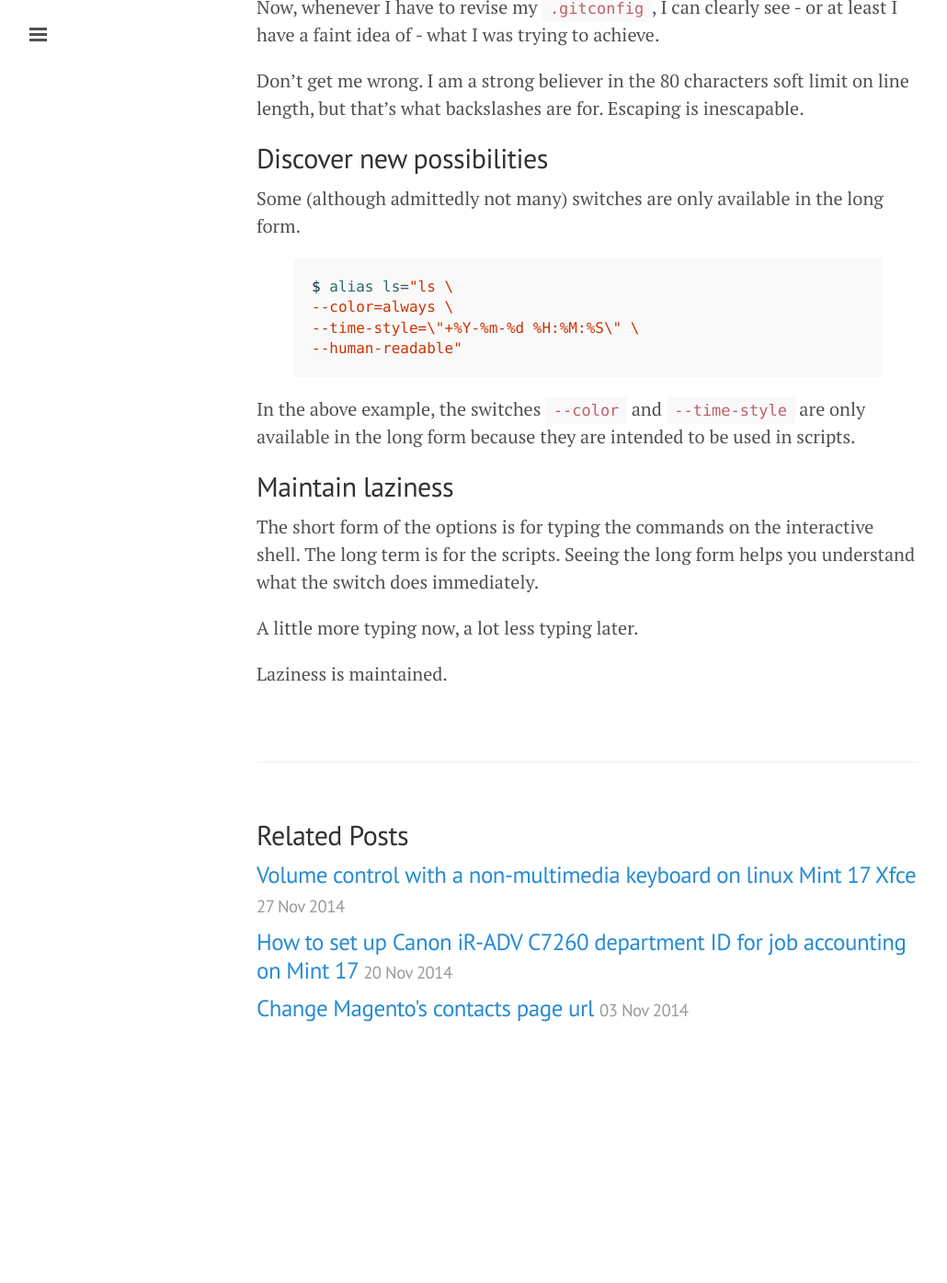
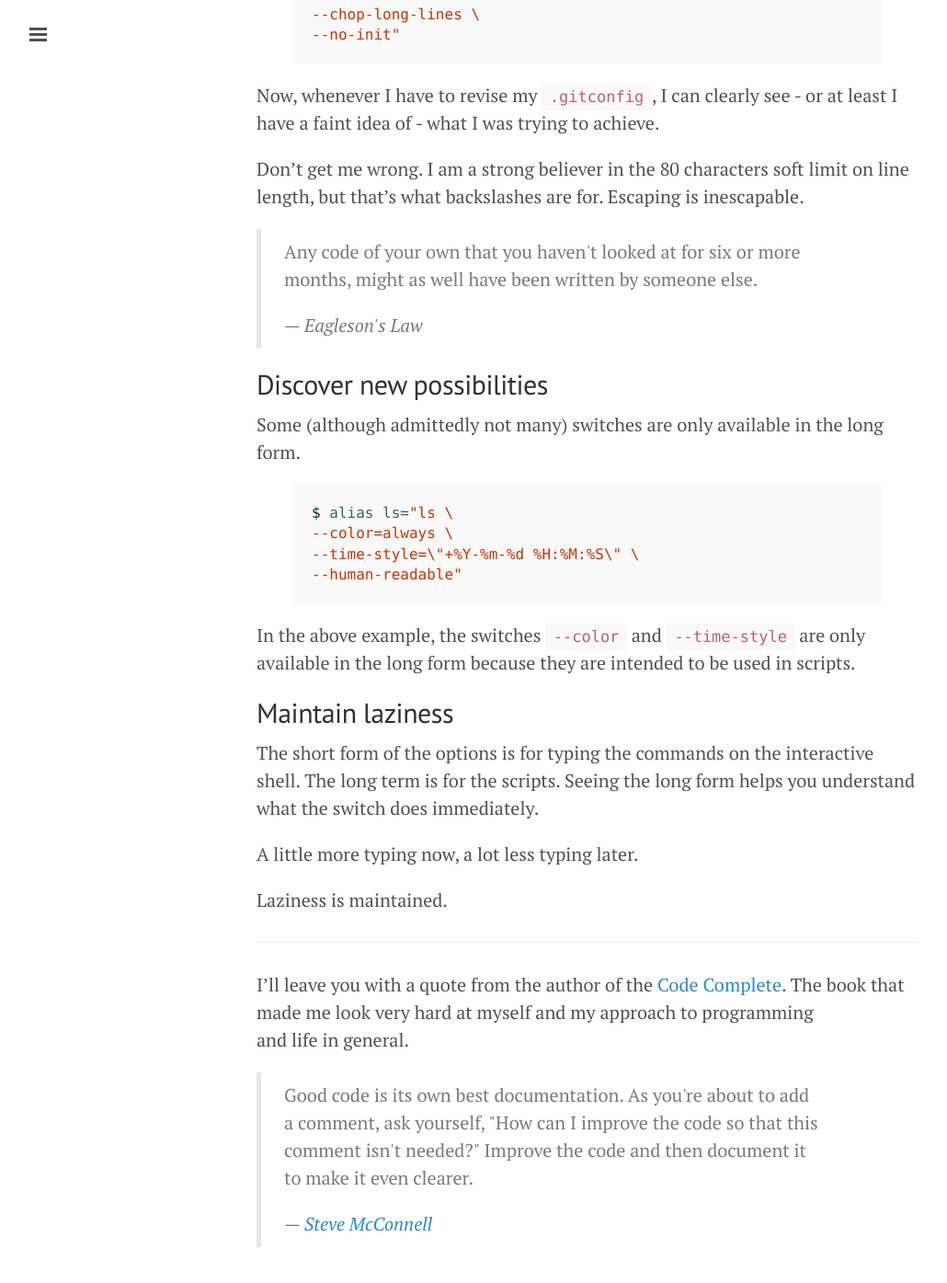
Before and after one commit to romanpitak/romanpitak.github.io, a Jekyll site: the page built from _posts/2014-11-12-why-the-long-options.md, in a window 1280 px wide and 1400 px high, scrolled down 1815 px. Shown: the top 1395 px of the window at 92% size, without its empty margins (1-1031 px from the left). Built offline with Jekyll 4.4.1, drawn with Linux system fonts in a browser that asks for light colours; Markdown is read by kramdown in place of the engine named in the settings; before the commit the page ends 2988 px from its top, so only the background shows below that; some of the changed text lies outside the part shown.

Commit message:
quotations added

```diff
--- a/_posts/2014-11-12-why-the-long-options.md
+++ b/_posts/2014-11-12-why-the-long-options.md
@@ -42,7 +42,12 @@ It has no direct connection to long options and --in-all-honesty -
 I don't remember the long options of `tar` while I do remember the short ones.
 But the point is this:
 
-> **Think about what you are writing and about the people who will be forced to read it**.
+<blockquote>
+<p>Always code as if the guy who ends up maintaining your code will be a violent psychopath who knows where you live.</p>
+<footer>— <cite>John Woods</cite></footer>
+</blockquote>
+
+... because it will, most probably, be you.
 
 ## Save yourself a trip to the man page
 
@@ -68,6 +73,11 @@ Now, whenever I have to revise my `.gitconfig`, I can clearly see - or at least
 Don't get me wrong. I am a strong believer in the 80 characters soft limit on line length, but that's what backslashes are for.
 Escaping is inescapable.
 
+<blockquote>
+<p>Any code of your own that you haven't looked at for six or more months, might as well have been written by someone else.</p>
+<footer>— <cite>Eagleson's Law</cite></footer>
+</blockquote>
+
 ## Discover new possibilities
 
 Some (although admittedly not many) switches are only available in the long form.
@@ -90,3 +100,16 @@ Seeing the long form helps you understand what the switch does immediately.
 A little more typing now, a lot less typing later.
 
 Laziness is maintained.
+
+<hr>
+
+I'll leave you with a&nbsp;quote from the&nbsp;author of the&nbsp;<a href="http://www.cc2e.com"
+target="_blank">Code Complete</a>. The&nbsp;book that made me look very hard at&nbsp;myself
+and&nbsp;my&nbsp;approach to&nbsp;programming and&nbsp;life&nbsp;in&nbsp;general.
+
+<blockquote>
+<p>Good code is&nbsp;its&nbsp;own best documentation. As&nbsp;you're about to add a&nbsp;comment,
+ask yourself, "How can I&nbsp;improve the&nbsp;code so&nbsp;that this comment isn't needed?"
+Improve the&nbsp;code and&nbsp;then document it to make it even clearer.</p>
+<footer>— <cite><a href="http://www.stevemcconnell.com/" target="_blank">Steve McConnell</a></cite></footer>
+</blockquote>
```
Also changed, not shown: other parts of _posts/2014-11-12-why-the-long-options.md (+1 -1 lines).
